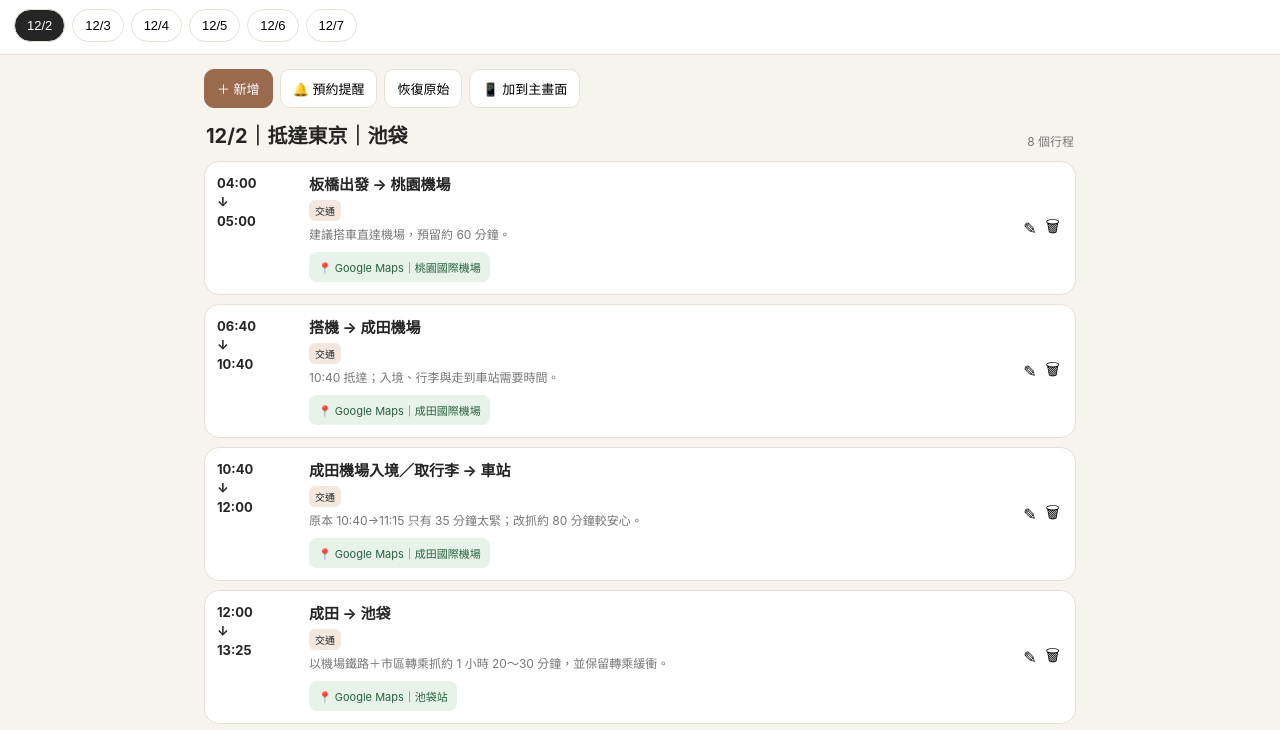
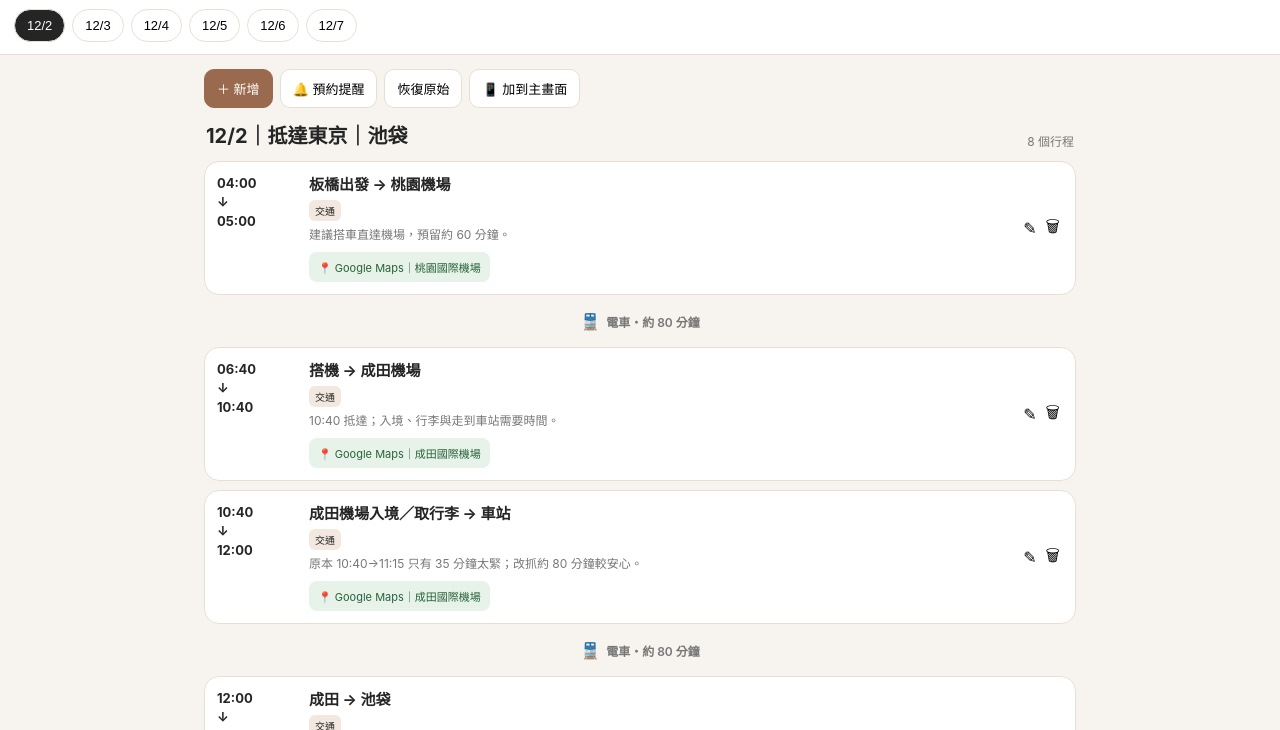
Before and after one commit to t777r6jpsw-png/tokyo-trip-2026, a plain HTML site: page index.html in a window 1280 px wide. Shown: the part 63-793 px from the top of the page. Drawn offline with Linux system fonts and the light colour scheme.

Commit message:
Add files via upload

```diff
--- a/index.html
+++ b/index.html
@@ -20,9 +20,12 @@ main{max-width:900px;margin:auto;padding:14px}.toolbar{display:flex;gap:7px;flex
 .quicklinks{display:flex;flex-wrap:wrap;gap:6px;margin-top:7px}.quicklinks a{background:#f7efe8;border:1px solid var(--line);border-radius:8px;padding:6px 8px;color:#7d523d;text-decoration:none;font-size:11px}.link-section{margin-top:24px}.linkcard{background:#fff;border:1px solid var(--line);border-radius:12px;padding:11px;margin:8px 0}.linkcard a{color:var(--accent);text-decoration:none;font-size:13px}
 .modal{display:none;position:fixed;inset:0;background:#0008;z-index:50;align-items:flex-end;justify-content:center}.modal.open{display:flex}.box{background:#fff;width:min(600px,100%);border-radius:20px 20px 0 0;padding:18px 16px calc(18px + env(safe-area-inset-bottom));max-height:90vh;overflow:auto}.grid{display:grid;grid-template-columns:1fr 1fr;gap:9px}.full{grid-column:1/-1}label{font-size:11px;color:var(--muted)}input,select,textarea{width:100%;font:inherit;margin-top:4px;padding:10px;border:1px solid var(--line);border-radius:9px}textarea{min-height:70px}.modal-actions{display:flex;justify-content:flex-end;gap:7px;margin-top:12px}
 @media(max-width:560px){.item{grid-template-columns:72px 1fr 25px}.actions{flex-direction:column}}
+
+.transport-gap{display:flex;align-items:center;justify-content:center;gap:6px;height:34px;margin:0;color:#777;font-size:12px;font-weight:600}
+.transport-gap .transport-icon{font-size:16px}
 </style></head>
 <body>
-<header><h1>Tokyo Trip Planner</h1><div class="sub">2026/12/2–12/7 · 手機版 PWA · 可編輯</div><div id="tabs" class="tabs"></div></header>
+<header><h1>Tokyo Trip Planner</h1><div class="sub">2026/12/2–12/7 · 手機版 PWA · 可編輯 · V1 已修正</div><div id="tabs" class="tabs"></div></header>
 <main>
 <div class="toolbar"><button class="btn primary" onclick="addItem()">＋ 新增</button><button class="btn" onclick="showReminders()">🔔 預約提醒</button><button class="btn" onclick="resetData()">恢復原始</button><button class="btn" onclick="installApp()">📱 加到主畫面</button></div>
 <div id="notice"></div><div id="content"></div>
@@ -112,10 +115,52 @@ function searchUrl(q){return "https://www.google.com/search?q="+encodeURICompone
 function bookingLinks(item,date){const type=bookingType(item),title=item[2],base=title+" 東京";if(type==="none")return [];
  if(type==="restaurant")return [["🔍 查詢餐廳預約",searchUrl(base+" 予約 預約" )],["🌐 查詢官方網站",searchUrl(base+" 公式 official")]];
  return [["🎫 查詢門票／訂票",searchUrl(base+" チケット ticket" )],["🌐 查詢官方網站",searchUrl(base+" 公式 official")]];}
+
+function transportInfo(from,to,mode){
+  const f=(from||"").trim(), t=(to||"").trim();
+  const key=f+"|"+t;
+  const routes={
+    "池袋站|表參道":30,"表參道|澀谷":10,"澀谷 PARCO|廻転鮨 銀座おのでら 本店":10,
+    "淺草寺|東京晴空塔":10,"東京晴空塔|叙々苑 池袋サンシャイン通り店":35,
+    "池袋站|淺草":35,"淺草|東京晴空塔":10,"銀座|池袋站":25,"池袋站|銀座":25,
+    "池袋站|東京迪士尼樂園":55,"東京迪士尼樂園|池袋站":55,
+    "RUTiLE IKEBUKURO TOKYO｜ルチル池袋東京|池袋站":7,
+    "池袋站|RUTiLE IKEBUKURO TOKYO｜ルチル池袋東京":7
+  };
+  if(routes[key]!=null) return routes[key];
+  const a=(f+" "+t);
+  if(/機場|成田|桃園/.test(a)) return 80;
+  if(/池袋/.test(f)&&/表參道|原宿/.test(t)) return 30;
+  if(/表參道|原宿/.test(f)&&/澀谷/.test(t)) return 10;
+  if(/澀谷/.test(f)&&/表參道/.test(t)) return 10;
+  if(/淺草/.test(f)&&/晴空塔/.test(t)) return 10;
+  if(/晴空塔/.test(f)&&/池袋|叙々苑/.test(t)) return 35;
+  return null;
+}
+function transportGap(x,next){
+  const from=x[5]||x[2]||"", to=next[5]||next[2]||"";
+  if(!from||!to||from===to) return "";
+  const mode=x[12]||"transit";
+  const saved=x[13];
+  const mins=saved!=null && saved!=="" ? Number(saved) : transportInfo(from,to,mode);
+  const icon=mode==="walk"?"🚶":mode==="taxi"?"🚕":"🚆";
+  const label=mode==="walk"?"步行":mode==="taxi"?"計程車":"電車";
+  return `<div class="transport-gap">
+    <span class="transport-icon">${icon}</span>
+    <span>${label}・${mins?`約 ${mins} 分鐘`:"請設定時間"}</span>
+  </div>`;
+}
 function render(){tabs.innerHTML=data.days.map((d,i)=>`<button class="tab ${i===dayIndex?'active':''}" onclick="dayIndex=${i};render()">${d.label}</button>`).join("");
-let d=data.days[dayIndex];content.innerHTML=`<div class="dayhead"><h2>${d.label}｜${esc(d.title)}</h2><span class="count">${d.items.length} 個行程</span></div><div class="timeline">${d.items.map((x,i)=>{const bl=bookingLinks(x,d.date);return `<div class="item"><div class="time">${esc(x[0])}<br>↓<br>${esc(x[1])}</div><div><div class="title">${esc(x[2])}</div><span class="tag">${esc(x[3])}</span><div class="note">${esc(x[4])}</div><a class="maps" href="${maps(x[6]||x[5]||x[2])}">📍 Google Maps｜${esc(x[5]||x[2])}</a>${bl.length?`<div class="quicklinks">${bl.map(l=>`<a href="${l[1]}">${l[0]} ↗</a>`).join("")}</div>`:""}</div><div class="actions"><button class="iconbtn" onclick="editItem(${i})">✎</button><button class="iconbtn" onclick="delItem(${i})">🗑</button></div></div>`}).join("")}</div>`;
+let d=data.days[dayIndex];
+const cards=d.items.map((x,i)=>{
+  const bl=bookingLinks(x,d.date);
+  const card=`<div class="item"><div class="time">${esc(x[0])}<br>↓<br>${esc(x[1])}</div><div><div class="title">${esc(x[2])}</div><span class="tag">${esc(x[3])}</span><div class="note">${esc(x[4])}</div><a class="maps" href="${maps(x[6]||x[5]||x[2])}">📍 Google Maps｜${esc(x[5]||x[2])}</a>${bl.length?`<div class="quicklinks">${bl.map(l=>`<a href="${l[1]}">${l[0]} ↗</a>`).join("")}</div>`:""}</div><div class="actions"><button class="iconbtn" onclick="editItem(${i})">✎</button><button class="iconbtn" onclick="delItem(${i})">🗑</button></div></div>`;
+  return card+(d.items[i+1]?transportGap(x,d.items[i+1]):"");
+}).join("");
+content.innerHTML=`<div class="dayhead"><h2>${d.label}｜${esc(d.title)}</h2><span class="count">${d.items.length} 個行程</span></div><div class="timeline">${cards}</div>`;
 links.innerHTML=(data.links[d.date]||[]).map(l=>`<div class="linkcard"><strong>${esc(l[0])}</strong><br><a href="${esc(l[1])}">開啟預約／訂票網站 ↗</a></div>`).join("")||'<div class="note">本日沒有固定網站；上方每個需要預約的行程會自動產生查詢。</div>';
 let a=[];if(d.date==="2026-12-03")a.push("🎄 12/3 花車／夜間遊行的確切時間待官方公布。 ");if(d.date==="2026-12-07")a.push("✈️ 15:00 池袋→成田為暫估，需依航班時間鎖定車次。");notice.innerHTML=a.map(v=>`<div class="warn">${v}</div>`).join("")}
+
 function addItem(){editIndex=null;openModal("新增行程",["","","","自由","","","","auto","0",""])}
 function editItem(i){editIndex=i;openModal("編輯行程",data.days[dayIndex].items[i])}
 function openModal(t,x){modalTitle.textContent=t;fStart.value=x[0]||"";fEnd.value=x[1]||"";fTitle.value=x[2]||"";fCat.value=x[3]||"自由";fNote.value=x[4]||"";fPlace.value=x[5]||"";fBook.value=x[7]||"auto";fAdvance.value=x[8]||"0";fCustomDays.value=x[9]||30;toggleCustom();modal.classList.add("open")}
```
Also changed, not shown: sw.js (+2 -7 lines).
